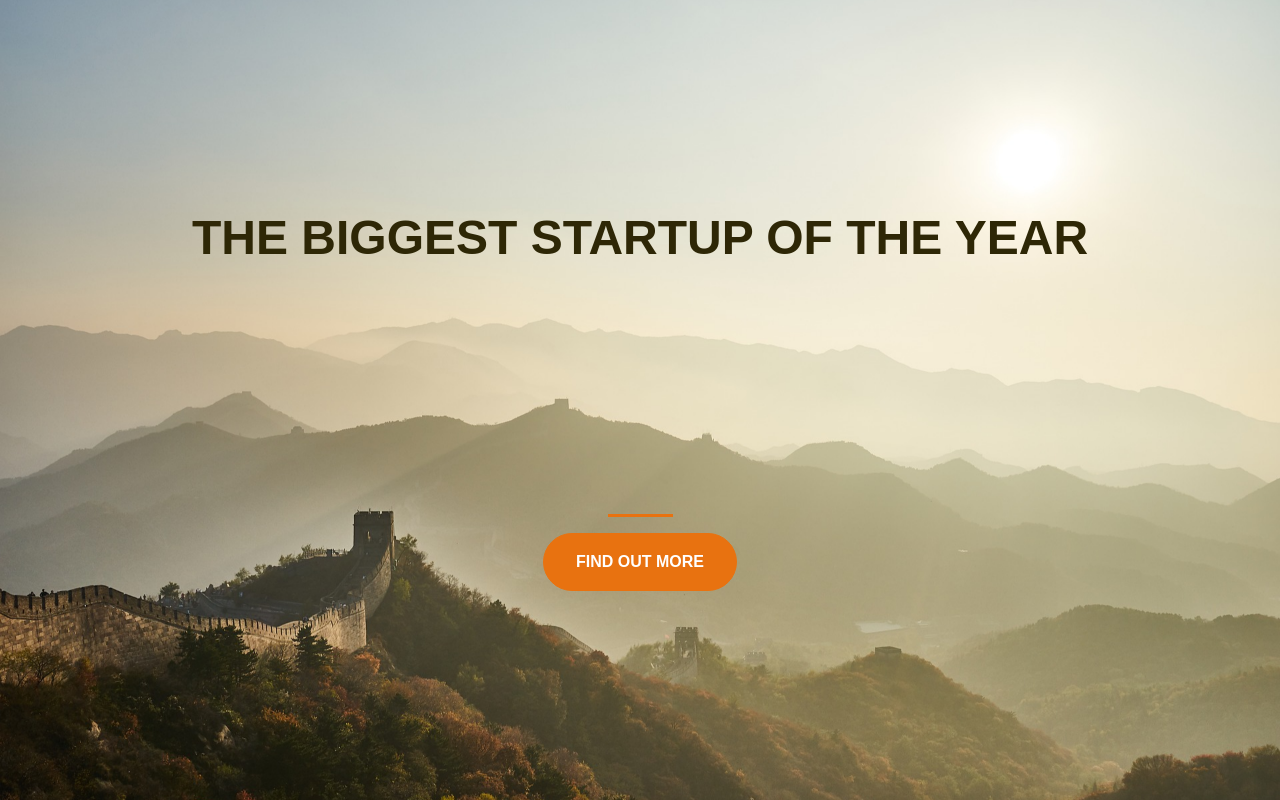
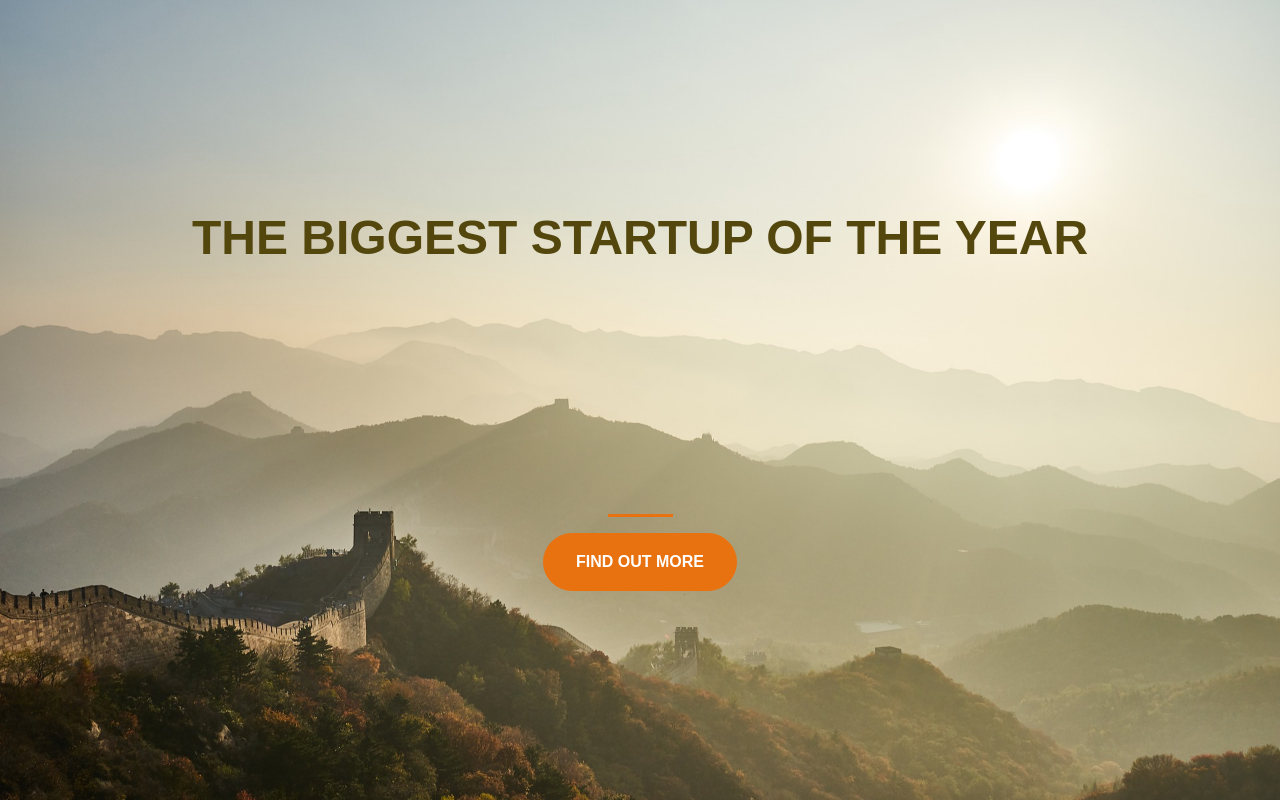
Before and after one commit to Aresgod112/Aresgod112.github.io, a plain HTML site: page index.html in a window 1280 px wide. Drawn offline with nearby package versions, Linux system fonts and the light colour scheme; a web font is replaced by a local one.

Commit message:
Update style.css

```diff
--- a/style.css
+++ b/style.css
@@ -16,7 +16,7 @@ html {
 
 h1 {
     text-transform: uppercase;
-    color: #2e2706;
+    color: #53470d;
     font-size: 3rem;
 }
 
```
